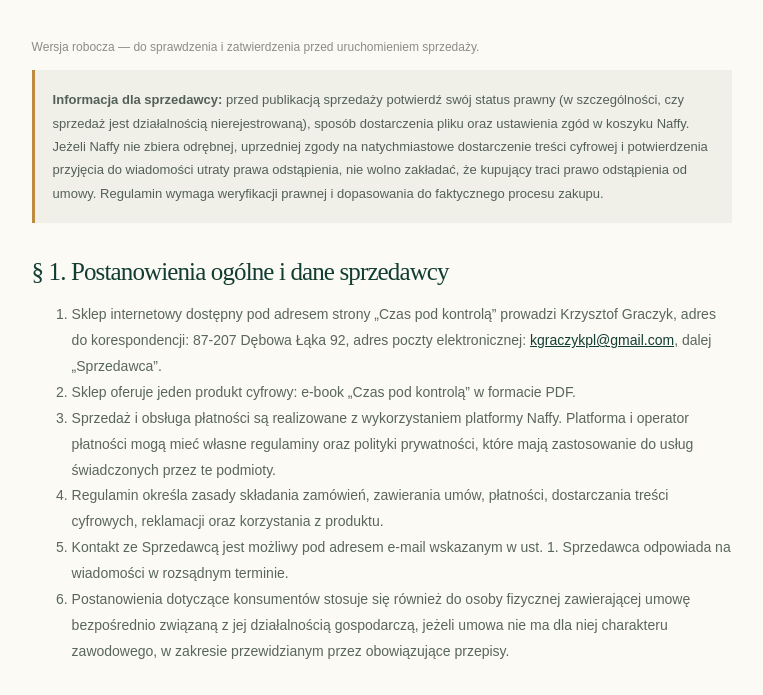
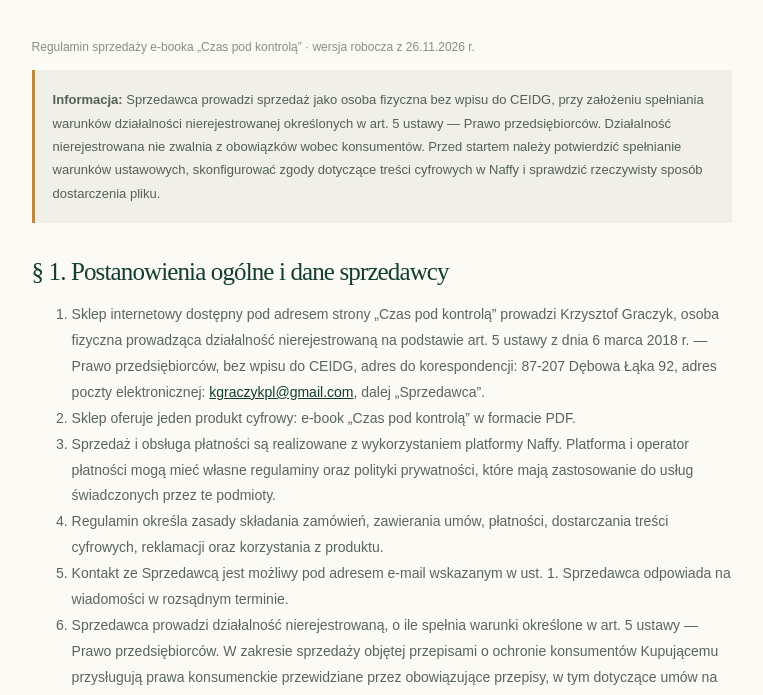
Before and after one commit to kgraczykpl-gif/Ebooks, a plain HTML site: page czas-pod-kontrola/regulamin.html in a window 1280 px wide. Shown: the part 331-1026 px from the top of the page, without its empty margins (258-1021 px from the left). Drawn offline with Linux system fonts and the light colour scheme.

Commit message:
Dostosuj regulamin do działalności nierejestrowanej

```diff
--- a/czas-pod-kontrola/regulamin.html
+++ b/czas-pod-kontrola/regulamin.html
@@ -14,17 +14,17 @@
 <main class="policy">
 <p class="section-kicker">DOKUMENT SKLEPU INTERNETOWEGO</p>
 <h1>Regulamin sklepu</h1>
-<p class="updated">Wersja robocza — do sprawdzenia i zatwierdzenia przed uruchomieniem sprzedaży.</p>
-<div class="policy-note"><strong>Informacja dla sprzedawcy:</strong> przed publikacją sprzedaży potwierdź swój status prawny (w szczególności, czy sprzedaż jest działalnością nierejestrowaną), sposób dostarczenia pliku oraz ustawienia zgód w koszyku Naffy. Jeżeli Naffy nie zbiera odrębnej, uprzedniej zgody na natychmiastowe dostarczenie treści cyfrowej i potwierdzenia przyjęcia do wiadomości utraty prawa odstąpienia, nie wolno zakładać, że kupujący traci prawo odstąpienia od umowy. Regulamin wymaga weryfikacji prawnej i dopasowania do faktycznego procesu zakupu.</div>
+<p class="updated">Regulamin sprzedaży e-booka „Czas pod kontrolą” · wersja robocza z 26.11.2026 r.</p>
+<div class="policy-note"><strong>Informacja:</strong> Sprzedawca prowadzi sprzedaż jako osoba fizyczna bez wpisu do CEIDG, przy założeniu spełniania warunków działalności nierejestrowanej określonych w art. 5 ustawy — Prawo przedsiębiorców. Działalność nierejestrowana nie zwalnia z obowiązków wobec konsumentów. Przed startem należy potwierdzić spełnianie warunków ustawowych, skonfigurować zgody dotyczące treści cyfrowych w Naffy i sprawdzić rzeczywisty sposób dostarczenia pliku.</div>
 
 <h2>§ 1. Postanowienia ogólne i dane sprzedawcy</h2>
 <ol>
-<li>Sklep internetowy dostępny pod adresem strony „Czas pod kontrolą” prowadzi Krzysztof Graczyk, adres do korespondencji: 87-207 Dębowa Łąka 92, adres poczty elektronicznej: <a href="mailto:kgraczykpl@gmail.com">kgraczykpl@gmail.com</a>, dalej „Sprzedawca”.</li>
+<li>Sklep internetowy dostępny pod adresem strony „Czas pod kontrolą” prowadzi Krzysztof Graczyk, osoba fizyczna prowadząca działalność nierejestrowaną na podstawie art. 5 ustawy z dnia 6 marca 2018 r. — Prawo przedsiębiorców, bez wpisu do CEIDG, adres do korespondencji: 87-207 Dębowa Łąka 92, adres poczty elektronicznej: <a href="mailto:kgraczykpl@gmail.com">kgraczykpl@gmail.com</a>, dalej „Sprzedawca”.</li>
 <li>Sklep oferuje jeden produkt cyfrowy: e-book „Czas pod kontrolą” w formacie PDF.</li>
 <li>Sprzedaż i obsługa płatności są realizowane z wykorzystaniem platformy Naffy. Platforma i operator płatności mogą mieć własne regulaminy oraz polityki prywatności, które mają zastosowanie do usług świadczonych przez te podmioty.</li>
 <li>Regulamin określa zasady składania zamówień, zawierania umów, płatności, dostarczania treści cyfrowych, reklamacji oraz korzystania z produktu.</li>
 <li>Kontakt ze Sprzedawcą jest możliwy pod adresem e-mail wskazanym w ust. 1. Sprzedawca odpowiada na wiadomości w rozsądnym terminie.</li>
-<li>Postanowienia dotyczące konsumentów stosuje się również do osoby fizycznej zawierającej umowę bezpośrednio związaną z jej działalnością gospodarczą, jeżeli umowa nie ma dla niej charakteru zawodowego, w zakresie przewidzianym przez obowiązujące przepisy.</li>
+<li>Sprzedawca prowadzi działalność nierejestrowaną, o ile spełnia warunki określone w art. 5 ustawy — Prawo przedsiębiorców. W zakresie sprzedaży objętej przepisami o ochronie konsumentów Kupującemu przysługują prawa konsumenckie przewidziane przez obowiązujące przepisy, w tym dotyczące umów na odległość i treści cyfrowych.</li>
 </ol>
 
 <h2>§ 2. Definicje</h2>
@@ -34,6 +34,7 @@
 <li><strong>Produkt</strong> — e-book „Czas pod kontrolą”, dostarczany jako plik PDF, stanowiący treść cyfrową.</li>
 <li><strong>Platforma sprzedażowa</strong> — Naffy, za pośrednictwem której może być składane i opłacane zamówienie oraz udostępniany Produkt.</li>
 <li><strong>Umowa</strong> — umowa o dostarczenie treści cyfrowej zawierana pomiędzy Sprzedawcą a Kupującym na odległość.</li>
+<li><strong>Działalność nierejestrowana</strong> — działalność, o której mowa w art. 5 ustawy — Prawo przedsiębiorców, wykonywana bez wpisu do CEIDG po spełnieniu ustawowych warunków.</li>
 </ol>
 
 <h2>§ 3. Produkt i wymagania techniczne</h2>
```
